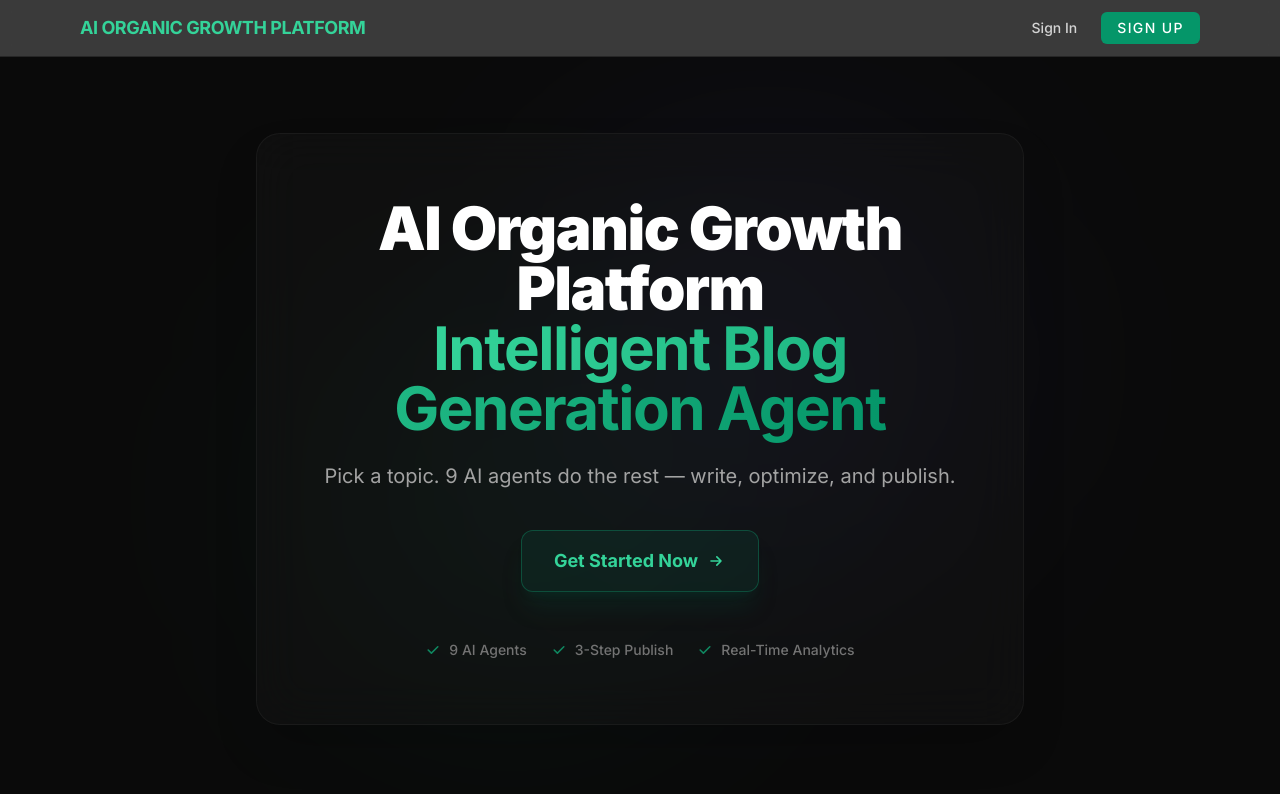
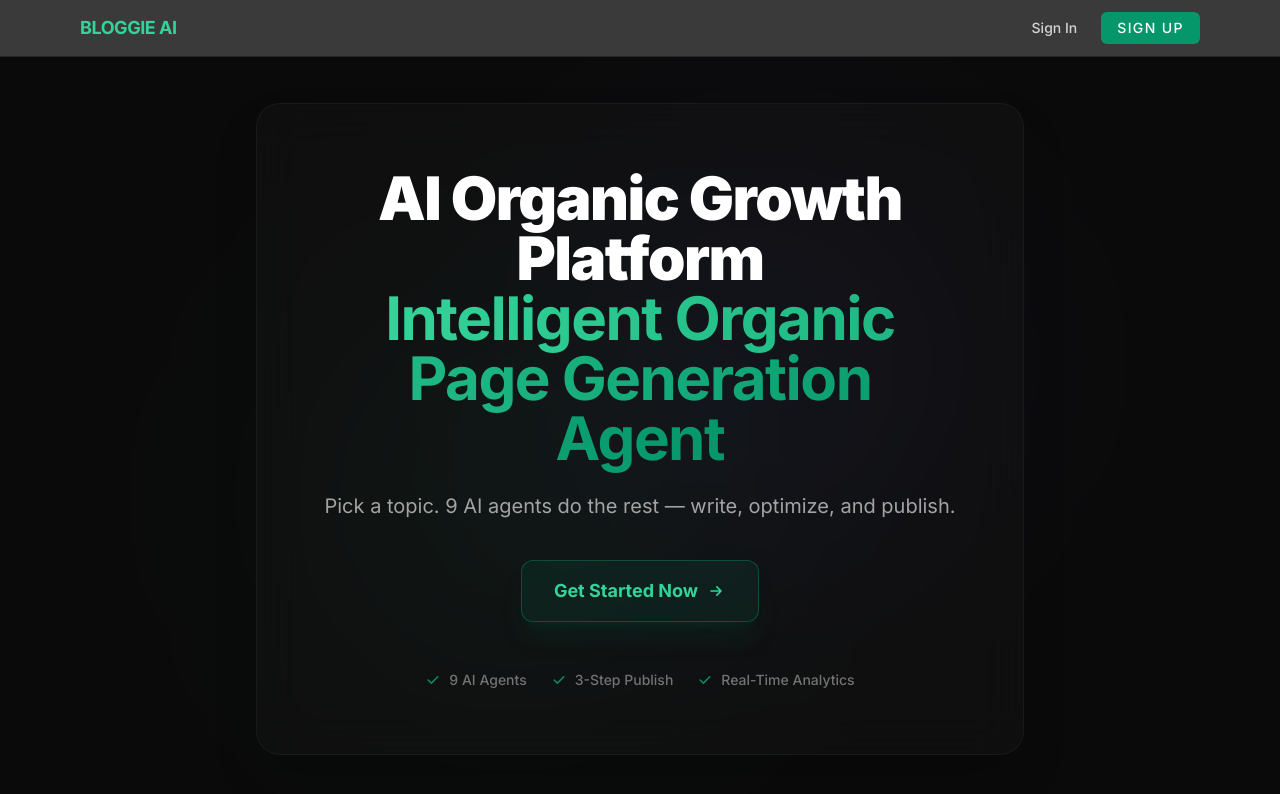
Before and after one commit to aipm-akshitgoel/AI-Blog-Generator, a Next.js app: page / in a window 1280 px wide. Shown: the top 794 px of the page. Built offline with nearby package versions, Linux system fonts and the light colour scheme; no server answers; a web font is replaced by a local one.

Commit message:
feat: updates per user request for stats grid, hero text, and navbar branding

```diff
--- a/src/app/page.tsx
+++ b/src/app/page.tsx
@@ -23,7 +23,7 @@ export default async function Home() {
           AI Organic Growth Platform
           <br />
           <span className="text-transparent bg-clip-text bg-gradient-to-r from-emerald-400 to-emerald-600 font-bold">
-            Intelligent Blog Generation Agent
+            Intelligent Organic Page Generation Agent
           </span>
         </h1>
         <p className="text-lg md:text-xl text-neutral-400 mb-10 leading-relaxed max-w-2xl mx-auto">
--- a/src/components/GlobalNavbar.tsx
+++ b/src/components/GlobalNavbar.tsx
@@ -16,7 +16,7 @@ export function GlobalNavbar() {
     const isSetupMode = pathname.startsWith("/setup");
     const isLinkedinMode = pathname.startsWith("/linkedin");
 
-    const brandName = isLinkedinMode ? "LinkedIn Ghostwriter" : "AI Organic Growth Platform";
+    const brandName = isLinkedinMode ? "LinkedIn Ghostwriter" : "Bloggie AI";
     const brandColor = isLinkedinMode ? "text-blue-500" : "text-emerald-400";
     const brandHref = isLinkedinMode ? "/linkedin" : "/";
 
--- a/src/components/Header.tsx
+++ b/src/components/Header.tsx
@@ -18,7 +18,7 @@ export function Header() {
     <header className="border-b border-neutral-800 bg-neutral-950/80 backdrop-blur">
       <div className="mx-auto flex h-14 max-w-4xl items-center justify-between px-4">
         <Link href="/" className="font-semibold text-neutral-100">
-          AI Organic Growth Platform
+          Bloggie AI
         </Link>
         <div className="flex items-center gap-4">
           <SignedOut>
--- a/src/components/parul/StatsAndLeaders.tsx
+++ b/src/components/parul/StatsAndLeaders.tsx
@@ -22,7 +22,7 @@ const StatsAndLeaders: React.FC = () => {
                             Access 300+ CXO-led sessions featuring experts from Google, Meta, McKinsey, and more.
                         </p>
 
-                        <div className="grid grid-cols-1 sm:grid-cols-3 gap-8">
+                        <div className="grid grid-cols-2 sm:grid-cols-3 gap-6 md:gap-8">
                             <div className="flex flex-col items-start">
                                 <div className="text-4xl md:text-5xl font-black italic mb-1 uppercase tracking-tighter text-white">500+</div>
                                 <div className="text-[10px] font-black uppercase tracking-[0.3em] text-[#02a7b6]">Partners</div>
```
